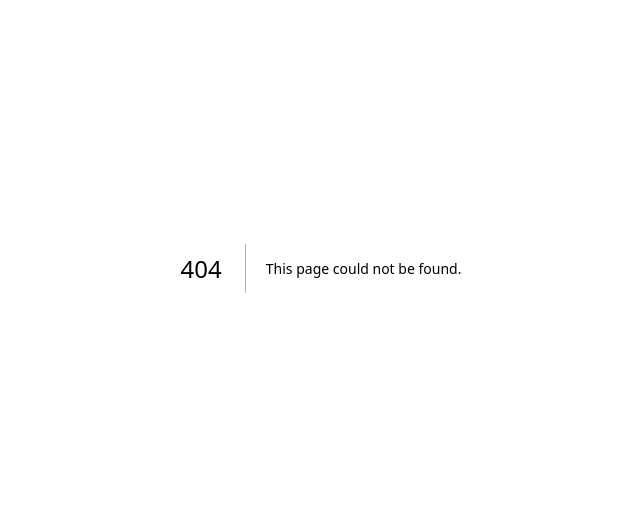
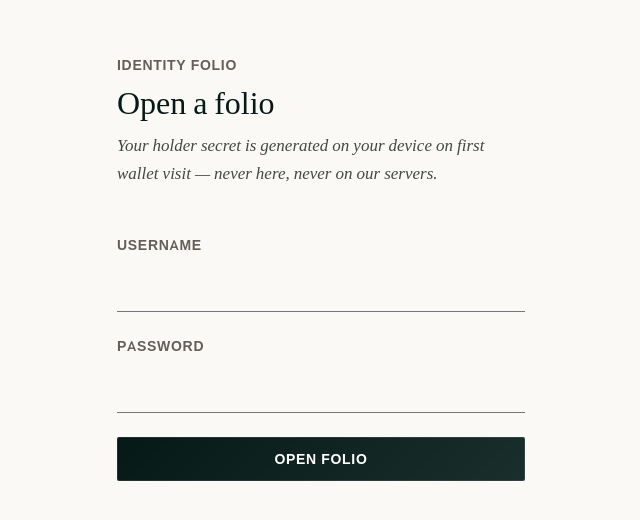
Before and after one commit to princeVillamil/zelyo, a Next.js app in the folder apps/web/: page /register in a window 1280 px wide. Before the commit this address had no page. Shown: the part 132-652 px from the top of the page, without its empty margins (319-959 px from the left). Built offline with nearby package versions, Linux system fonts and the light colour scheme.

Commit message:
feat(web): holder register service+route and login/register pages
Closes #37. Route maps RateLimitError(AppError) → 429 + Retry-After.

```diff
--- /dev/null
+++ b/apps/web/src/app/(auth)/login/LoginForm.tsx
@@ -0,0 +1,42 @@
+"use client";
+import { useState } from "react";
+import { useForm } from "react-hook-form";
+import { zodResolver } from "@hookform/resolvers/zod";
+import { signIn } from "next-auth/react";
+import { useRouter, useSearchParams } from "next/navigation";
+import { credentialsSchema } from "@/lib/validation/auth";
+import { Input } from "@/components/Input";
+import { FoilStampButton } from "@/components/FoilStampButton";
+import type { z } from "zod";
+
+type Values = z.infer<typeof credentialsSchema>;
+
+export function LoginForm() {
+  const router = useRouter();
+  const callbackUrl = useSearchParams().get("callbackUrl") ?? "/";
+  const [error, setError] = useState<string | null>(null);
+  const { register, handleSubmit, formState } = useForm<Values>({
+    resolver: zodResolver(credentialsSchema),
+  });
+
+  async function onSubmit(values: Values) {
+    setError(null);
+    const res = await signIn("credentials", { ...values, redirect: false });
+    if (res?.error) setError("Invalid credentials.");
+    else router.push(callbackUrl);
+  }
+
+  return (
+    <form onSubmit={handleSubmit(onSubmit)} className="mt-stack-lg flex flex-col gap-stack-md">
+      <Input label="Username" {...register("username")} />
+      <Input label="Password" type="password" {...register("password")} />
+      {error && <p className="font-body text-body-md text-error">{error}</p>}
+      <FoilStampButton type="submit" disabled={formState.isSubmitting}>
+        Enter the Registry
+      </FoilStampButton>
+      <a href="/register" className="font-label text-label-md uppercase tracking-[0.05em] text-secondary hover:text-primary">
+        Create a holder account
+      </a>
+    </form>
+  );
+}
--- /dev/null
+++ b/apps/web/src/app/(auth)/login/page.tsx
@@ -0,0 +1,16 @@
+import { LoginForm } from "./LoginForm";
+
+export default function LoginPage() {
+  return (
+    <main className="mx-auto flex min-h-screen max-w-md flex-col justify-center px-margin-mobile">
+      <p className="font-label text-label-md uppercase tracking-[0.05em] text-secondary">
+        The Zelyo Registry
+      </p>
+      <h1 className="mt-stack-sm font-display text-headline-md text-primary">Sign in</h1>
+      <p className="mt-stack-sm font-body text-body-md italic text-on-surface-variant">
+        Enter your credentials to access the registry.
+      </p>
+      <LoginForm />
+    </main>
+  );
+}
--- /dev/null
+++ b/apps/web/src/app/(auth)/register/RegisterForm.tsx
@@ -0,0 +1,50 @@
+"use client";
+import { useState } from "react";
+import { useForm } from "react-hook-form";
+import { zodResolver } from "@hookform/resolvers/zod";
+import { signIn } from "next-auth/react";
+import { useRouter } from "next/navigation";
+import { registerSchema, type RegisterInput } from "@/lib/validation/auth";
+import { Input } from "@/components/Input";
+import { FoilStampButton } from "@/components/FoilStampButton";
+
+export function RegisterForm() {
+  const router = useRouter();
+  const [error, setError] = useState<string | null>(null);
+  const { register, handleSubmit, formState } = useForm<RegisterInput>({
+    resolver: zodResolver(registerSchema),
+  });
+
+  async function onSubmit(values: RegisterInput) {
+    setError(null);
+    const res = await fetch("/api/holder/register", {
+      method: "POST",
+      headers: { "content-type": "application/json" },
+      body: JSON.stringify(values),
+    });
+    if (!res.ok) {
+      const body = (await res.json().catch(() => null)) as { error?: { message: string } } | null;
+      setError(body?.error?.message ?? "Registration failed.");
+      return;
+    }
+    await signIn("credentials", { ...values, redirect: false });
+    router.push("/wallet");
+  }
+
+  return (
+    <form onSubmit={handleSubmit(onSubmit)} className="mt-stack-lg flex flex-col gap-stack-md">
+      <Input label="Username" {...register("username")} />
+      {formState.errors.username && (
+        <p className="font-body text-caption text-error">{formState.errors.username.message}</p>
+      )}
+      <Input label="Password" type="password" {...register("password")} />
+      {formState.errors.password && (
+        <p className="font-body text-caption text-error">{formState.errors.password.message}</p>
+      )}
+      {error && <p className="font-body text-body-md text-error">{error}</p>}
+      <FoilStampButton type="submit" disabled={formState.isSubmitting}>
+        Open Folio
+      </FoilStampButton>
+    </form>
+  );
+}
--- /dev/null
+++ b/apps/web/src/app/(auth)/register/page.tsx
@@ -0,0 +1,16 @@
+import { RegisterForm } from "./RegisterForm";
+
+export default function RegisterPage() {
+  return (
+    <main className="mx-auto flex min-h-screen max-w-md flex-col justify-center px-margin-mobile">
+      <p className="font-label text-label-md uppercase tracking-[0.05em] text-secondary">
+        Identity Folio
+      </p>
+      <h1 className="mt-stack-sm font-display text-headline-md text-primary">Open a folio</h1>
+      <p className="mt-stack-sm font-body text-body-md italic text-on-surface-variant">
+        Your holder secret is generated on your device on first wallet visit — never here, never on our servers.
+      </p>
+      <RegisterForm />
+    </main>
+  );
+}
--- /dev/null
+++ b/apps/web/src/app/api/holder/register/route.ts
@@ -0,0 +1,27 @@
+import { NextResponse } from "next/server";
+import { registerSchema } from "@/lib/validation/auth";
+import { registerHolder } from "@/server/holder.service";
+import { AppError, toErrorResponse } from "@/lib/errors";
+import { limiters, consumeOrThrow, clientIp } from "@/lib/ratelimit";
+
+export async function POST(request: Request) {
+  try {
+    await consumeOrThrow(limiters.register, clientIp(request.headers));
+
+    const json = await request.json().catch(() => null);
+    const parsed = registerSchema.safeParse(json);
+    if (!parsed.success) {
+      throw new AppError("VALIDATION", 400, "Invalid registration details.");
+    }
+
+    const user = await registerHolder(parsed.data);
+    return NextResponse.json(user, { status: 201 });
+  } catch (err) {
+    const { status, body } = toErrorResponse(err);
+    const headers =
+      status === 429
+        ? { "Retry-After": String((err as { retryAfter?: number }).retryAfter ?? 60) }
+        : undefined;
+    return NextResponse.json(body, { status, ...(headers ? { headers } : {}) });
+  }
+}
--- /dev/null
+++ b/apps/web/src/server/holder.service.ts
@@ -0,0 +1,28 @@
+import "server-only";
+import { hash } from "@node-rs/argon2";
+import { db } from "../lib/db";
+import { AppError } from "../lib/errors";
+import type { RegisterInput } from "../lib/validation/auth";
+
+export async function registerHolder(
+  input: RegisterInput,
+): Promise<{ id: string; username: string }> {
+  // @node-rs/argon2 defaults to Argon2id.
+  const passwordHash = await hash(input.password, {
+    memoryCost: 19456,
+    timeCost: 2,
+    parallelism: 1,
+  });
+  try {
+    const user = await db.user.create({
+      data: { username: input.username, passwordHash, role: "HOLDER" },
+      select: { id: true, username: true },
+    });
+    return user;
+  } catch (e) {
+    if ((e as { code?: string }).code === "P2002") {
+      throw new AppError("USERNAME_TAKEN", 409, "That username is already taken.");
+    }
+    throw e;
+  }
+}
```
Also changed, not shown: 2 other files (tests, documents, lock files or other folders).
